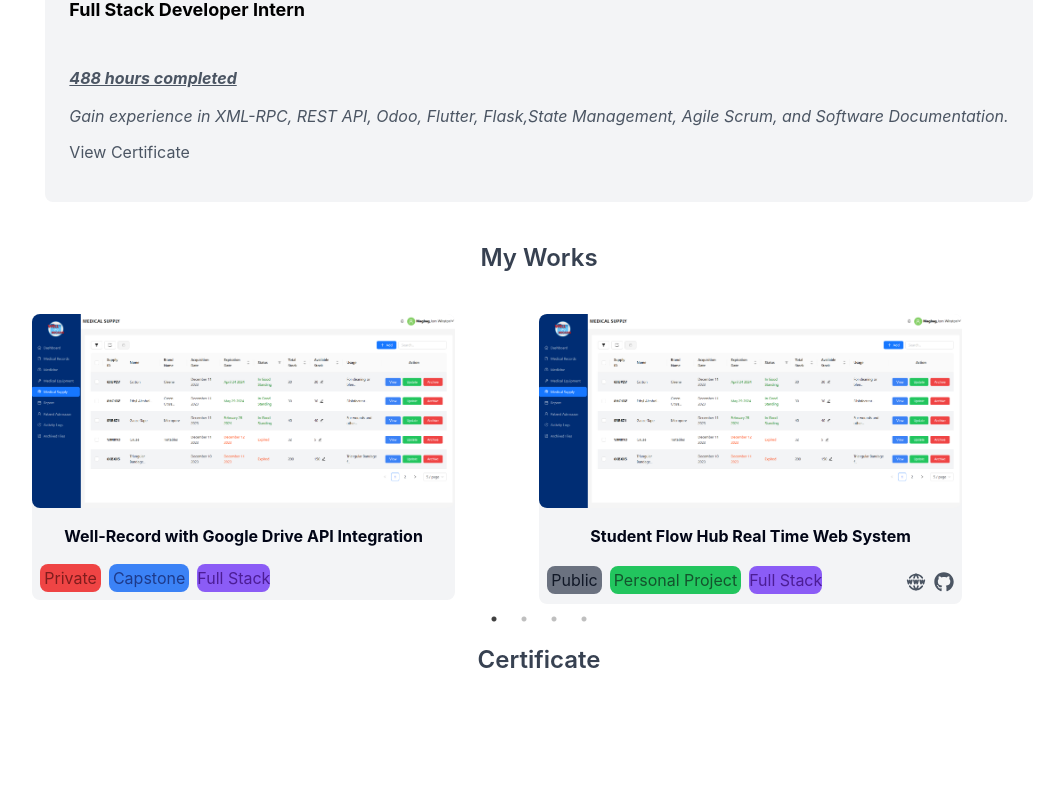
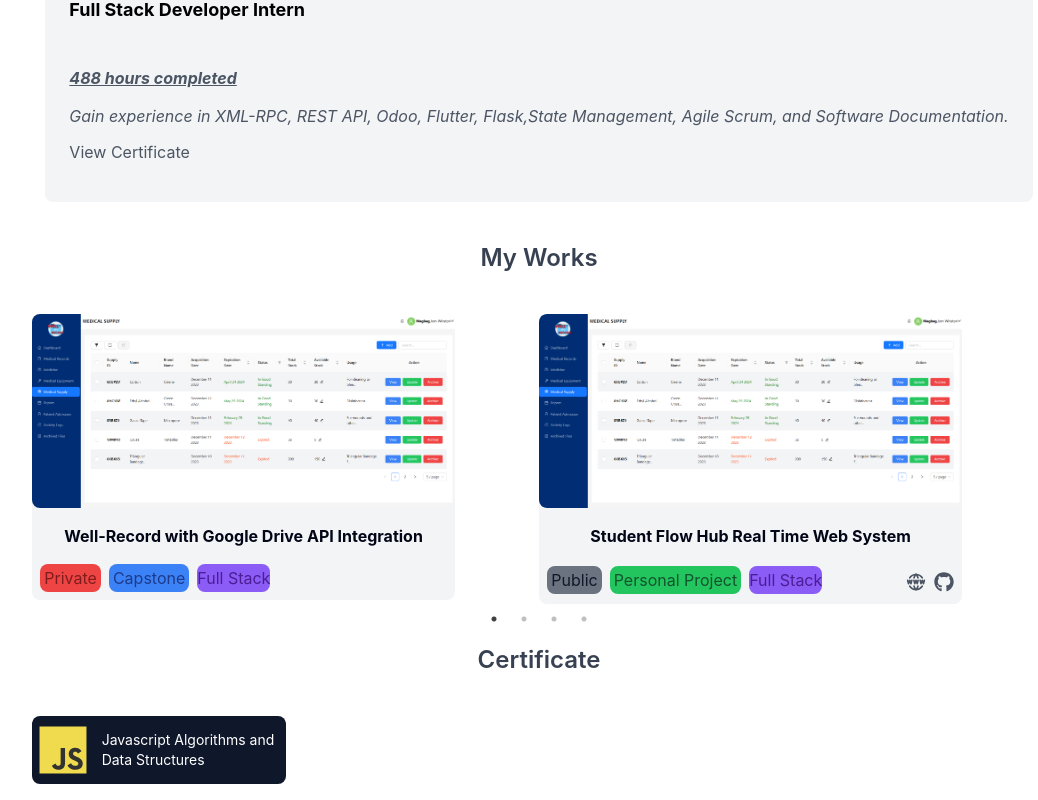
Before and after one commit to yoshieexD/Portfolio, a React (Create React App) app in the folder client/: page / in a window 1280 px wide. Shown: the part 1057-1857 px from the top of the page, without its empty margins (101-1139 px from the left). Before the commit the page ends 1749 px from the top, so only its background shows below. Built offline with nearby package versions, Linux system fonts and the light colour scheme; some icons are missing.

Commit message:
[ADD] certificate

```diff
--- a/client/src/App.tsx
+++ b/client/src/App.tsx
@@ -1,4 +1,3 @@
-
 import { useDarkMode } from "./context/DarkModeContext";
 import { lightModes, darkModes } from "./theme/Theme";
 import Layout from "./layout/Layout";
@@ -10,6 +9,7 @@ import { HeaderText } from "./layout/Font";
 import { Helmet } from "react-helmet-async";
 import { Html, Css, Js, Ts, Php, Sql, TailWind, Bootstrap, Antd, ReactJs, ExpressJs, MongoDb, Npm, Postman, Git, Figma, Vercel, ReactQuery, Flutter, Flask, Python } from './asset/DevIcon';
 import { Capstone } from "./asset/Work";
+import { Javascript } from "./asset/Certificate";
 import { WorkContainer } from "./work/WorkContainer";
 
 import "slick-carousel/slick/slick.css";
@@ -124,8 +124,8 @@ export default function App() {
             <HeaderText>My Works</HeaderText>
           </div>
           <div className="w-full  flex justify-center">
-            <div className="md:w-5/6 xs:w-full xxs:w-full">
-              <div className="w-full">
+            <div className="md:w-5/6 xs:w-full xxs:w-full bg-white mx-auto">
+              <div className="w-full ">
                 <Slider {...settings} className="text-center  ">
                   <div>
                     <WorkContainer
@@ -208,6 +208,18 @@ export default function App() {
           <div>
             <HeaderText>Certificate</HeaderText>
           </div>
+          <div className="w-full flex justify-center" >
+            <div className="w-5/6 grid grid-cols-4">
+              <div className="flex space-x-2 bg-slate-900 h-auto rounded-lg cursor-pointer" onClick={() => window.open('https://www.freecodecamp.org/certification/yoshieexD/javascript-algorithms-and-data-structures')}>
+                <div className="w-1/4 h-auto  flex items-center justify-center">
+                  <div className="h-12 ">
+                    <Js />
+                  </div>
+                </div>
+                <p className={`w-3/4  text-white  text-sm font-normal`}>Javascript Algorithms and Data Structures</p>
+              </div>
+            </div>
+          </div>
         </div>
       </div>
     </Layout >
--- /dev/null
+++ b/client/src/asset/Certificate.tsx
@@ -0,0 +1,7 @@
+import React from 'react';
+
+export const Javascript = () => {
+    return (
+        <img src='https://www.freecodecamp.org/news/content/images/2021/05/freecodecamp-org-gravatar.jpeg' alt='Javascript' className='w-full h-full' />
+    );
+}
```
